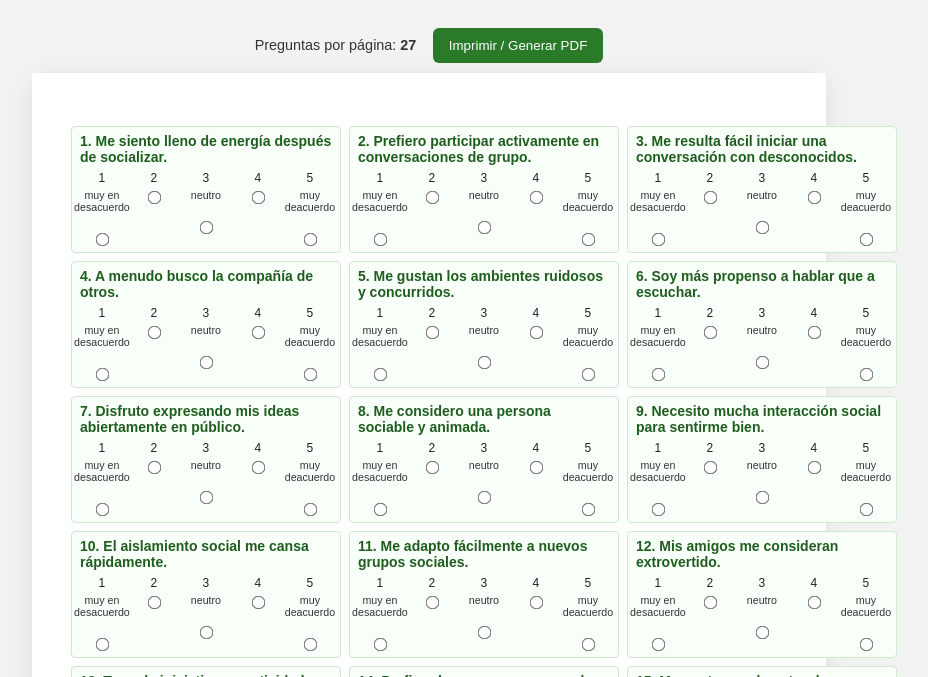
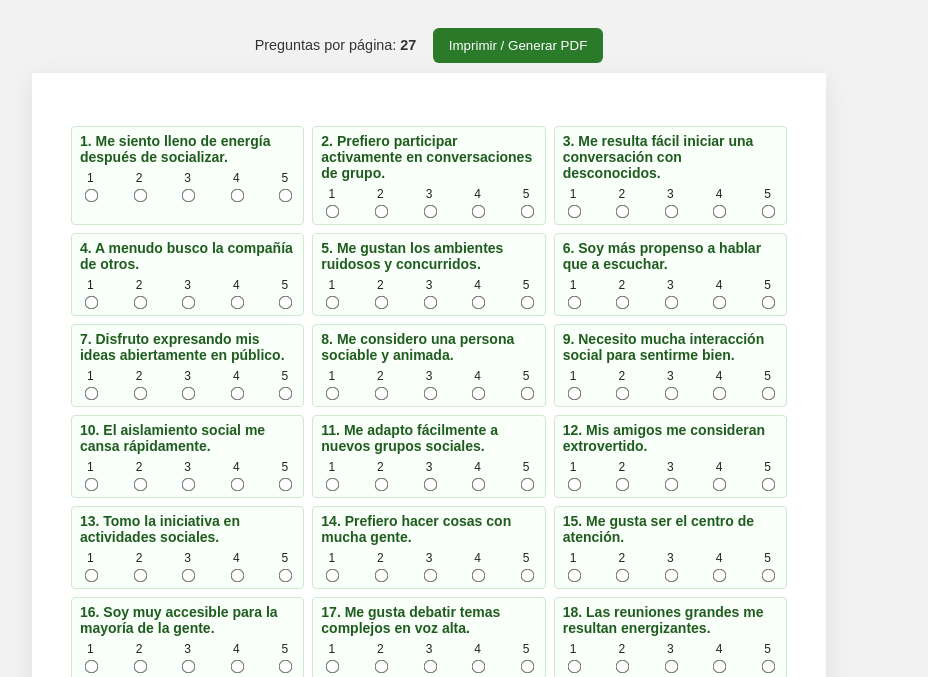
Before and after one commit to FABIOR1981/techfaro-webutilidades, a plain HTML site: page html/mbti_para_imprimir_a4.html in a window 1280 px wide. Shown: the part 123-800 px from the top of the page, without its empty margins (211-1139 px from the left). Drawn offline with Linux system fonts and the light colour scheme.

Commit message:
otro intento

```diff
--- a/html/mbti_para_imprimir_a4.html
+++ b/html/mbti_para_imprimir_a4.html
@@ -49,10 +49,17 @@
         /* Cada pregunta ocupa una celda. Evitar cortes dentro del elemento */
         .pregunta { border: 1px solid #cfe9cf; background:#f9fff9; padding:6px 8px; border-radius:4px; break-inside: avoid; -webkit-column-break-inside: avoid; }
         .pregunta h2 { margin:0 0 6px 0; font-size:10.5pt; color:#1f5d1f; font-weight:600; }
-        .opciones { display:grid; grid-template-columns: repeat(5, minmax(44px, 1fr)); gap:8px; font-size:9pt; align-items:start; text-align:center; }
-        .opciones label { display:flex; flex-direction:column; align-items:center; font-weight:400; min-width:44px; }
-        .opciones label small { font-size:8pt; margin-top:4px; color:#333; display:block; }
-        .opciones input { margin-top:6px; transform: scale(1.05); }
+        .opciones { display:flex; justify-content:space-between; font-size:9pt; }
+        .opciones label { display:flex; flex-direction:column; align-items:center; font-weight:400; }
+        .opciones input { margin-top:4px; transform: scale(1.05); }
+        /* Mostrar leyendas solo en impresión (no modificar maquetación en pantalla) */
+        .opciones label::before { content: ''; display: none; }
+        @media print {
+            .opciones label::before { display: block; font-size:8pt; margin-bottom:3px; color:#000; height:auto; }
+            .opciones label:nth-child(1)::before { content: 'muy en desacuerdo'; }
+            .opciones label:nth-child(3)::before { content: 'neutro'; }
+            .opciones label:nth-child(5)::before { content: 'muy deacuerdo'; }
+        }
 
         /* Controles */
         .controls { margin:10px 0; text-align:center; }
@@ -252,11 +259,11 @@
                 const numero = i + idx + 1;
                 q.innerHTML = `<h2>${numero}. ${escapeHtml(p.texto)}</h2>` +
                     `<div class="opciones">` +
-                    `<label>1<br><small>muy en desacuerdo</small><br><input type="radio" name="pregunta${numero}" value="1"></label>` +
+                    `<label>1<br><input type="radio" name="pregunta${numero}" value="1"></label>` +
                     `<label>2<br><input type="radio" name="pregunta${numero}" value="2"></label>` +
-                    `<label>3<br><small>neutro</small><br><input type="radio" name="pregunta${numero}" value="3"></label>` +
+                    `<label>3<br><input type="radio" name="pregunta${numero}" value="3"></label>` +
                     `<label>4<br><input type="radio" name="pregunta${numero}" value="4"></label>` +
-                    `<label>5<br><small>muy deacuerdo</small><br><input type="radio" name="pregunta${numero}" value="5"></label>` +
+                    `<label>5<br><input type="radio" name="pregunta${numero}" value="5"></label>` +
                     `</div>`;
                 grid.appendChild(q);
             });
```
